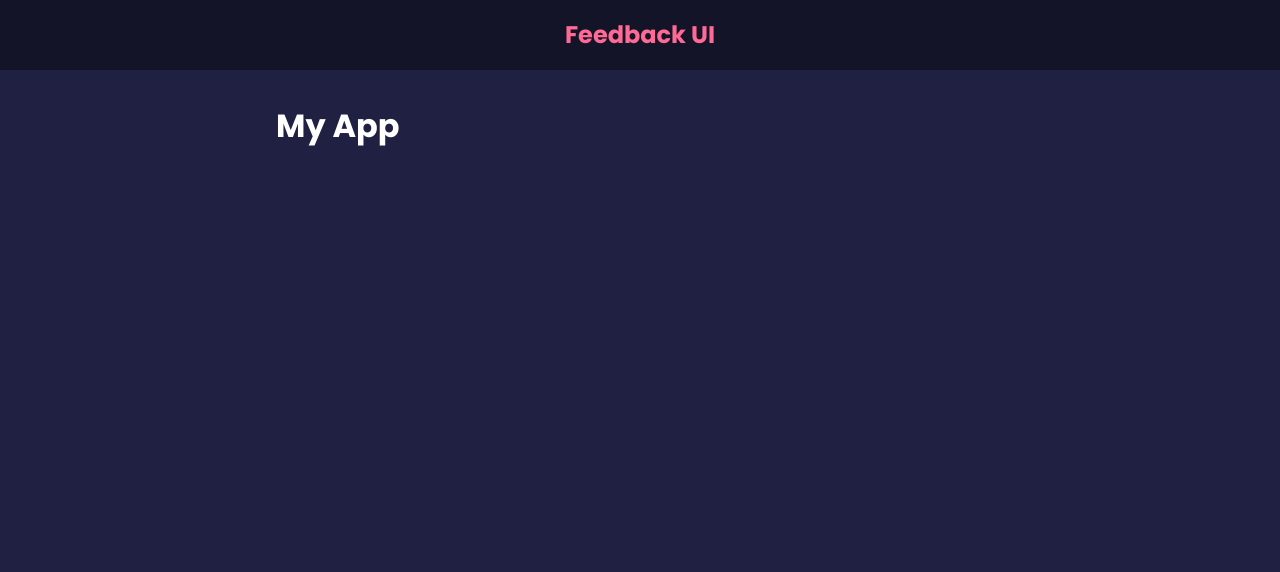
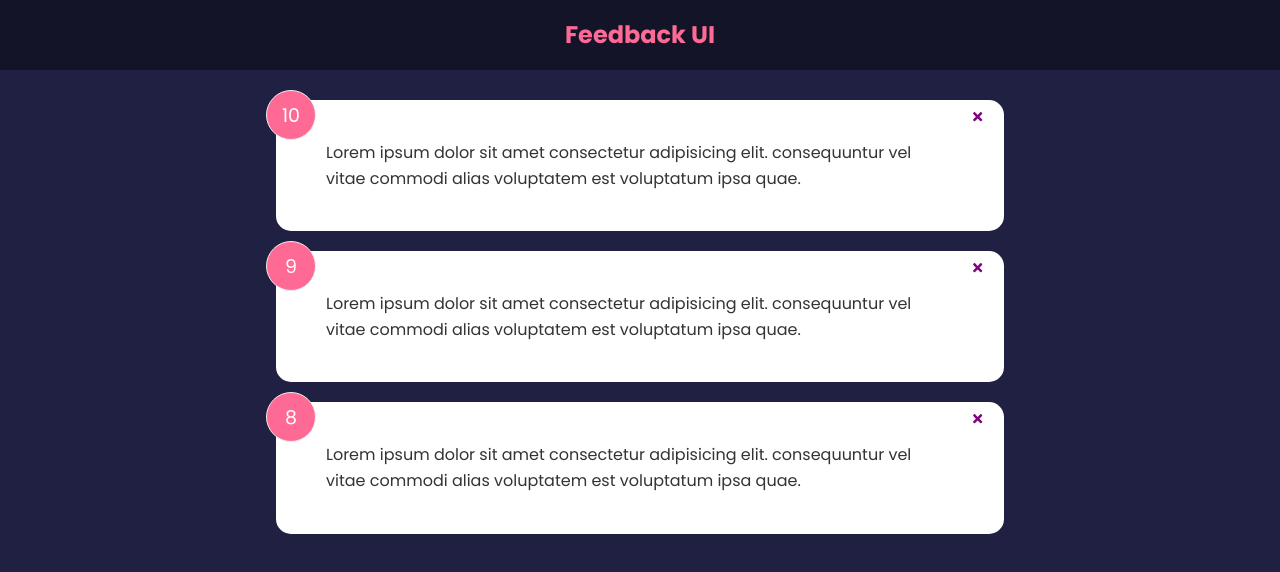
Before and after one commit to ScKoDEV/feedback-app, a React (Create React App) app: page / in a window 1280 px wide. Shown: the top 572 px of the page. Built offline with nearby package versions, Linux system fonts and the light colour scheme.

Commit message:
Added card and feedbackItem component. Also added delete functionality

```diff
--- a/package.json
+++ b/package.json
@@ -8,6 +8,7 @@
     "@testing-library/user-event": "^13.5.0",
     "react": "^18.2.0",
     "react-dom": "^18.2.0",
+    "react-icons": "^4.11.0",
     "react-scripts": "5.0.1",
     "web-vitals": "^2.1.4"
   },
--- a/src/App.js
+++ b/src/App.js
@@ -1,11 +1,22 @@
 import Header from "./components/Header";
+import FeedbackList from "./components/FeedbackList";
+import { useState } from "react";
+import FeedbackData from "./data/FeedbackData";
 
 function App(){
+    const deleteFeedback = (id) => {
+        if(window.confirm('Are you sure you ant to delete?')){
+            setFeedback(feedback.filter((item) => item.id !== id))
+        }
+    } // We push this to feedback list then to feedback item and input there the id but wee need the function to be in app.js because there is the data. This will be easier with context api
+
+    const [feedback, setFeedback] = useState(FeedbackData)
+
     return ( //JSX needs 1 element to be returned so we need to wrap in div or an fragment <> if multiple elements
         <>
         <Header />
         <div className='container'>
-             <h1>My App</h1>
+             <FeedbackList feedback={feedback} handleDelete={deleteFeedback}/>
         </div>
         </>
     )
--- /dev/null
+++ b/src/components/FeedbackItem.jsx
@@ -0,0 +1,26 @@
+import React from 'react';
+import {FaTimes} from 'react-icons/fa';
+import Card from './shared/Card';
+import PropTypes from 'prop-types';
+
+function FeedbackItem({item, handleDelete}) {
+
+  return (
+    <Card>
+        <div className="num-display">{item.rating}</div>
+        <button onClick={() => handleDelete(item.id)} className="close">
+            <FaTimes color='purple'/>
+        </button>
+        <div className="text-display">{item.text}</div>
+    </Card>
+  )
+}
+
+FeedbackItem.propTypes = {
+    item: PropTypes.object.isRequired,
+}
+
+
+export default FeedbackItem
+
+// This component is for the data but we will create a component for the styling as well
--- /dev/null
+++ b/src/components/FeedbackList.jsx
@@ -0,0 +1,29 @@
+import React from 'react'
+import FeedbackItem from './FeedbackItem'
+import PropTypes from 'prop-types'
+
+function FeedbackList({feedback, handleDelete}) {
+    if (!feedback || feedback.length === 0){
+        return <p>No Feedback yet!</p>
+    }
+
+  return (
+    <div className="feedback-list">
+        {feedback.map((item) => (
+           <FeedbackItem key={item.id} item={item} handleDelete={handleDelete}/>
+        ))}
+    </div>
+  )
+}
+
+FeedbackList.propTypes = {
+    feedback: PropTypes.arrayOf(
+        PropTypes.shape({
+            id: PropTypes.number.isRequired,
+            text: PropTypes.string.isRequired,
+            rating: PropTypes.number.isRequired,
+        })
+    )
+}
+
+export default FeedbackList
--- /dev/null
+++ b/src/components/shared/Card.jsx
@@ -0,0 +1,23 @@
+import React from 'react'
+import PropTypes from 'prop-types'
+
+function Card({children, reverse}) {
+  return (
+    <div className={`card ${reverse && 'reverse'}`}>
+         {children}
+    </div>
+  )
+}
+
+Card.defaultProps = {
+    reverse: false,
+}
+
+Card.propTypes = {
+    children: PropTypes.node.isRequired,
+    reverse: PropTypes.bool
+}
+
+export default Card
+
+// Children prop will display the child elements inside the card html
--- /dev/null
+++ b/src/data/FeedbackData.js
@@ -0,0 +1,19 @@
+const FeedbackData = [
+    {
+      id: 1,
+      rating: 10,
+      text: 'Lorem ipsum dolor sit amet consectetur adipisicing elit. consequuntur vel vitae commodi alias voluptatem est voluptatum ipsa quae.',
+    },
+    {
+      id: 2,
+      rating: 9,
+      text: 'Lorem ipsum dolor sit amet consectetur adipisicing elit. consequuntur vel vitae commodi alias voluptatem est voluptatum ipsa quae.',
+    },
+    {
+      id: 3,
+      rating: 8,
+      text: 'Lorem ipsum dolor sit amet consectetur adipisicing elit. consequuntur vel vitae commodi alias voluptatem est voluptatum ipsa quae.',
+    },
+  ]
+
+  export default FeedbackData
```
Also changed, not shown: 1 other file (tests, documents, lock files or other folders).
